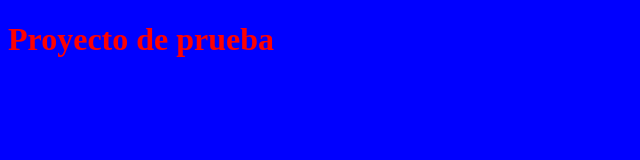
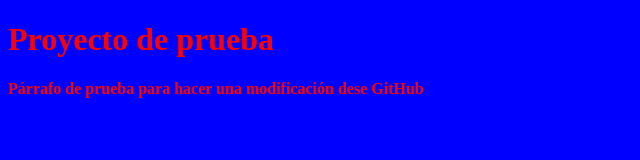
Before and after one commit to MiguelAFAformacion/CursoGit, a plain HTML site: page index.html in a window 1280 px wide. Shown: the whole page, without its empty margins (0-640 px from the left). Drawn offline with Linux system fonts and the light colour scheme.

Commit message:
Update index.html
Realizamos modificación desde Gitub

```diff
--- a/index.html
+++ b/index.html
@@ -8,5 +8,6 @@
 </head>
 <body>
 	<h1>Proyecto de prueba</h1>
+	<p>Párrafo de prueba para hacer una modificación dese GitHub</p>
 </body>
 </html>
```
